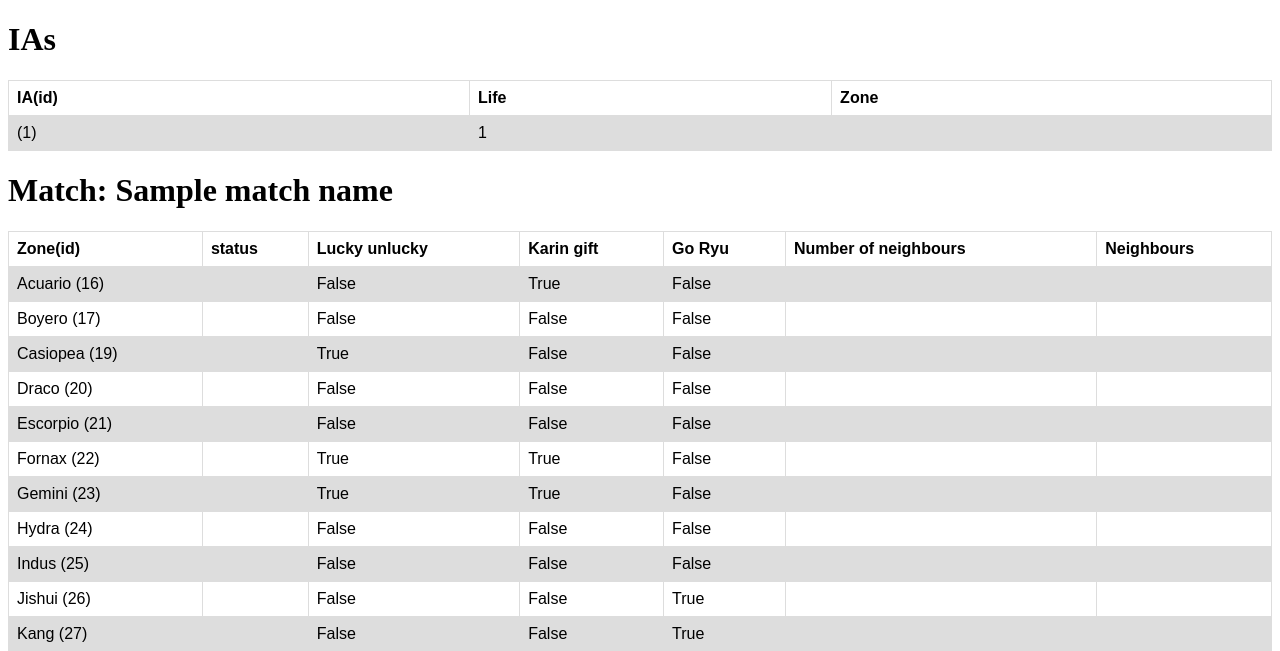
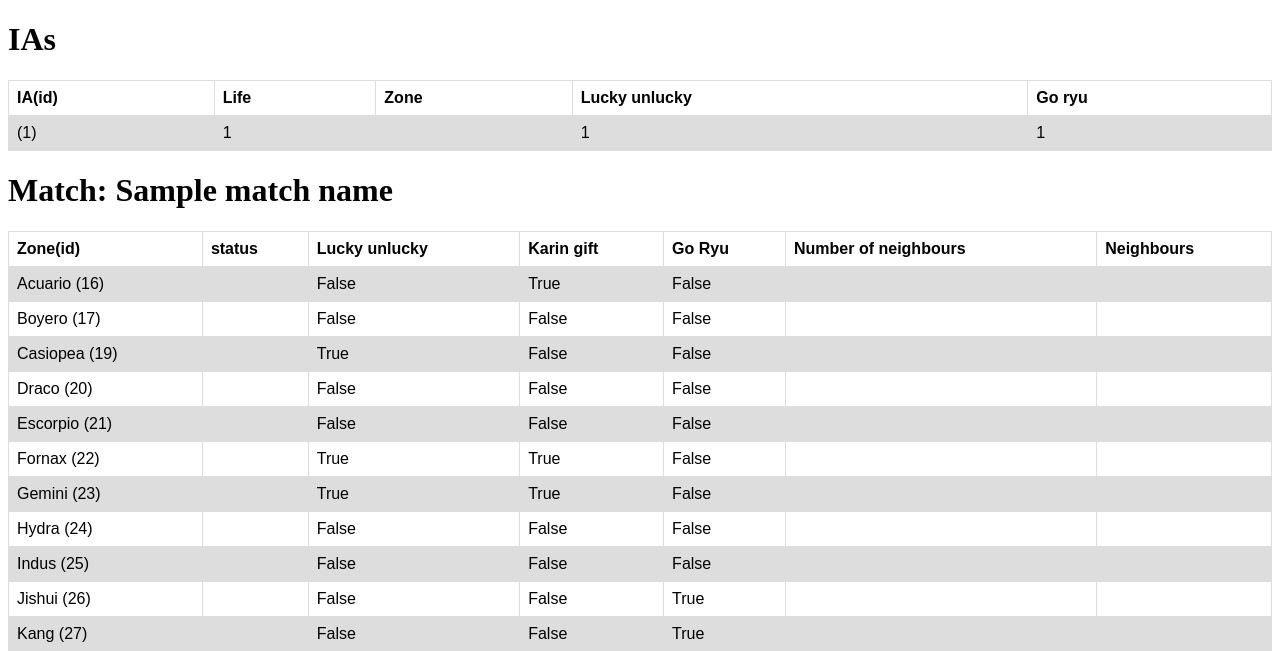
Before and after one commit to CaballaValley/WalterOne, a Django app: template src/python/walterone/web/templates/match_zones.html in a window 1280 px wide. Shown: the top 651 px of the page. Run offline with Django 4.2, Linux system fonts and the light colour scheme; data comes from the database, SQL or seed files in the repository; tables that the repository leaves empty hold one stand-in row (values such as "Sample post"); the template is opened without the code that fills it: values that come from a table or form of the project are taken from there, most other values are stand-ins (such as "Sample title", 1, 10 or a date in 2020); parts of the project's set-up code (start-up, migrations or seed data) failed here and were passed over.

Commit message:
Adds lucky and go ryu triggers

```diff
--- a/src/python/walterone/web/templates/match_zones.html
+++ b/src/python/walterone/web/templates/match_zones.html
@@ -27,12 +27,16 @@
                 <th>IA(id)</th>
                 <th>Life</th>
                 <th>Zone</th>
+                <th>Lucky unlucky</th>
+                <th>Go ryu</th>
             </tr>
             {% for match_ia in match_ias %}
             <tr>
                 <td>{{ match_ia.name }} ({{ match_ia.id }})</td>
                 <td>{{ match_ia.life }}</td>
                 <td>{{ match_ia.zone }} </td>
+                <td>{{ match_ia.lucky_unlucky }} </td>
+                <td>{{ match_ia.go_ryu }} </td>
             </tr>
             {% endfor %}
         </table>
--- a/src/python/walterone/web/views.py
+++ b/src/python/walterone/web/views.py
@@ -45,6 +45,8 @@
             "id": match_ia.id,
             "zone": match_ia.where_am_i.name,
             "life": match_ia.life,
+            "lucky_unlucky": match_ia.lucky_unlucky,
+            "go_ryu": match_ia.go_ryu,
         })
 
     context["match_ias"] = ias
```
